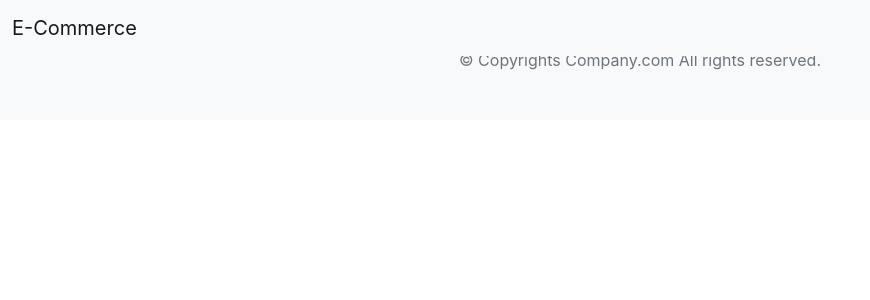
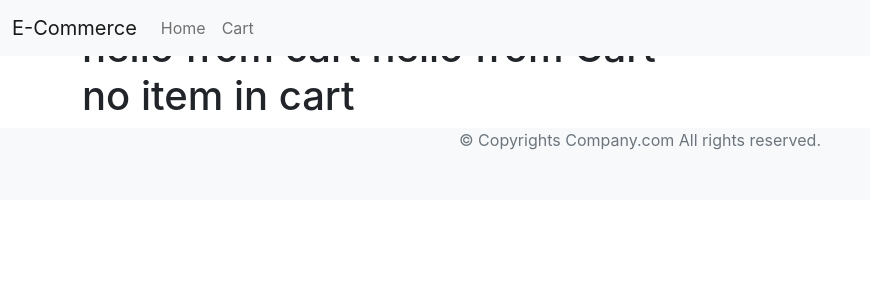
Before and after one commit to Grey-Hat-07/Ecommerce, a React (Create React App) app: page /cart in a window 1280 px wide. Before the commit this address had no page. Shown: the top 300 px of the page, without its empty margins (0-870 px from the left). Built offline with nearby package versions, Linux system fonts and the light colour scheme.

Commit message:
Cart added

```diff
--- a/src/App.css
+++ b/src/App.css
@@ -43,10 +43,15 @@
   transform: translateY(-5px);
 
 }
-.cardstyle:Link{
-  text-decoration: none;
+.addtocartstyle{
+ width: 80%;
 }
 .buttonhover:hover{
   box-shadow: 0 4px 8px 0 rgba(0, 0, 0, 0.2), 0 6px 20px 0 rgba(0, 0, 0, 0.19);
   transform: scale(1.1);
 }
+.floatimg{
+  float: left;
+  height: 10rem;
+  width: 10rem;
+}
--- a/src/App.js
+++ b/src/App.js
@@ -6,6 +6,7 @@ import Productlist from './components/Productlist';
 import Categories from './components/Categories';
 import './App.css';
 import { BrowserRouter as Router, Route, Switch } from 'react-router-dom';
+import Cart from './components/Cart';
 
 function App() {
   return (
@@ -18,6 +19,7 @@ function App() {
             <Productlist />
           </Fragment>} />
           <Route path="/productdetail/:productid" component={ProductsDetail} />
+          <Route path="/cart" component={Cart} />
           <Route>404 Not Found</Route>
         </Switch>
         <Footer />
--- a/src/Redux/actions/Productactions.js
+++ b/src/Redux/actions/Productactions.js
@@ -11,3 +11,9 @@ export const selectedproduct = (product) => {
         payload: product
     }
 }
+export const addtocart = (product) => {
+    return {
+        type: Actiontype.ADD_TO_CART,
+        payload: product
+    }
+}
--- a/src/Redux/contents/Actiontype.js
+++ b/src/Redux/contents/Actiontype.js
@@ -2,5 +2,6 @@ export const Actiontype = {
     SET_PRODUCTS: 'SET_PRODUCTS',
     SELECTED_PRODUCT: 'SELECTED_PRODUCT',
     REMOVE_PRODUCT: 'REMOVE_PRODUCT',
+    ADD_TO_CART: 'ADD_TO_CART'
 
 }
--- a/src/Redux/reducers/Productreducer.js
+++ b/src/Redux/reducers/Productreducer.js
@@ -2,6 +2,9 @@ import { Actiontype } from "../contents/Actiontype";
 
 const initialState = {
     products: [],
+}
+const cart={
+
 }
 export const Productreducer = (state = initialState,{type, payload}) => {
     switch (type) {
@@ -25,3 +28,14 @@ export const selectedProductReducer = (state = {},{type, payload}) => {
             return state;
     }
 }
+export const addtocartReducer = (state = cart,{type, payload}) => {
+
+        switch (type) {
+            case Actiontype.ADD_TO_CART:
+                return {...state, cart: payload}
+                break;
+
+            default:
+                return state;
+        }
+    }
--- a/src/Redux/reducers/index.js
+++ b/src/Redux/reducers/index.js
@@ -1,9 +1,10 @@
 import { combineReducers } from 'redux';
-import { Productreducer,selectedProductReducer } from './Productreducer';
+import { Productreducer,selectedProductReducer, addtocartReducer } from './Productreducer';
 
 const reducers = combineReducers({
     allproduct: Productreducer,
-    selectedProduct: selectedProductReducer
+    selectedProduct: selectedProductReducer,
+    cart: addtocartReducer
 });
 
 export default reducers;
--- /dev/null
+++ b/src/components/Cart.jsx
@@ -0,0 +1,37 @@
+import React from 'react';
+import '../App.css';
+import { useSelector } from 'react-redux';
+import { Link } from 'react-router-dom';
+export default function Cart() {
+  const cart = useSelector((state) => state.cart.addtocart);
+  console.log(cart);
+  const renderist = () => {
+    var { id, title, image, price, rating, category } = cart;
+    if (title.length > 20) {
+      title = title.substring(0, 30) + '...';
+    }
+    return (
+      <div className=" " key={id}>
+        <Link to={`/productdetail/${id}`}className='text-decoration-none text-dark'>
+        <div class="card cardhover">
+          <div class="card-body">
+            <img src={image} className="floatimg" alt={title} height="200" />
+            <h3 class="card-title">{title}</h3>
+            <h6 class="text-muted">{category} </h6>
+            <p class="card-text">₹{price} </p>
+            <h6 class="card-text">⭐{rating.rate}&emsp;{rating.count} rating </h6>
+          </div>
+        </div>
+        </Link>
+      </div>);
+  }
+  return <div className='container'>
+    <h1>
+      hello from cart
+      hello from Cart
+      {
+        cart?renderist():<h1>no item in cart</h1>
+      }
+    </h1>
+  </div>;
+}
--- a/src/components/Categories.jsx
+++ b/src/components/Categories.jsx
@@ -1,9 +1,26 @@
 import React from 'react';
+import '../App.css'
+import { useSelector } from 'react-redux';
+export default function Categories() {
+  const products = useSelector((state) => state.allproduct.products);
+  var categories = [{
 
-export default function Categories() {
+  }];
+  products.map((product) => {
+    if(!categories.includes({category:product.category})){
+      categories.push({category:product.category,count:1});
+    }
+    else {
+      categories.map((cat) => {
+        if (cat.category === product.category) {
+          cat.count++;
+        }
+      });
+    }
+
+  });
+  console.log(categories);
   return <div>
-      nothing to show<h1>
-          categories
-      </h1>
+
   </div>;
 }
--- a/src/components/Navbar.jsx
+++ b/src/components/Navbar.jsx
@@ -14,12 +14,12 @@ export default function Navbar() {
     </button>
     <div className="collapse navbar-collapse" id="navbarNav">
       <ul className="navbar-nav">
-        {/* <li className="nav-item">
+        <li className="nav-item">
           <Link to='/' className="nav-link">Home</Link>
         </li>
         <li className="nav-item">
-          <Link to='/about' className="nav-link">About</Link>
-        </li> */}
+          <Link to='/cart' className="nav-link">Cart</Link>
+        </li>
       </ul>
     </div>
   </div>
--- a/src/components/Productcomponent.jsx
+++ b/src/components/Productcomponent.jsx
@@ -15,7 +15,7 @@ export default function Productcomponent() {
                     <img src={image} className="card-img-top" alt={title} height="200" />
                     <div className="card-body">
                         <h5 className="card-title">{title}</h5>
-                        <p className="card-text">{category}</p>
+                        <p className="card-text text-muted">{category}</p>
                         <p className="card-text">₹{price}</p>
                         <p className="card-text">⭐{rating.rate}</p>
                     </div>
--- a/src/components/ProductsDetail.jsx
+++ b/src/components/ProductsDetail.jsx
@@ -1,11 +1,14 @@
 import React from 'react';
 import '../App.css'
+import { useSelector, useDispatch } from 'react-redux';
 import { Cart, Buy } from './Icons';
 import { useParams } from 'react-router-dom';
-import { useSelector, useDispatch } from 'react-redux';
+import { addtocart } from '../Redux/actions/Productactions';
 export default function ProductsDetail() {
+
   const { productid } = useParams();
   const products = useSelector((state) => state.allproduct.products);
+  const dispatch = useDispatch();
   return <div className='container mt-4'>
       <div className="row">
         <div className="col-md-5">
@@ -19,7 +22,7 @@ export default function ProductsDetail() {
           <p>⭐{products[productid-1].rating.rate}&emsp;
           {products[productid-1].rating.count} Ratings</p>
           <p>{products[productid-1].description}</p>
-          <button className="btn btn-warning mt-3 py-2 buttonhover">
+          <button className="btn btn-warning mt-3 py-2 buttonhover" onClick={()=>{ dispatch(addtocart(products[productid-1]))}}>
             <Cart />
             Add to cart
             </button>
```
